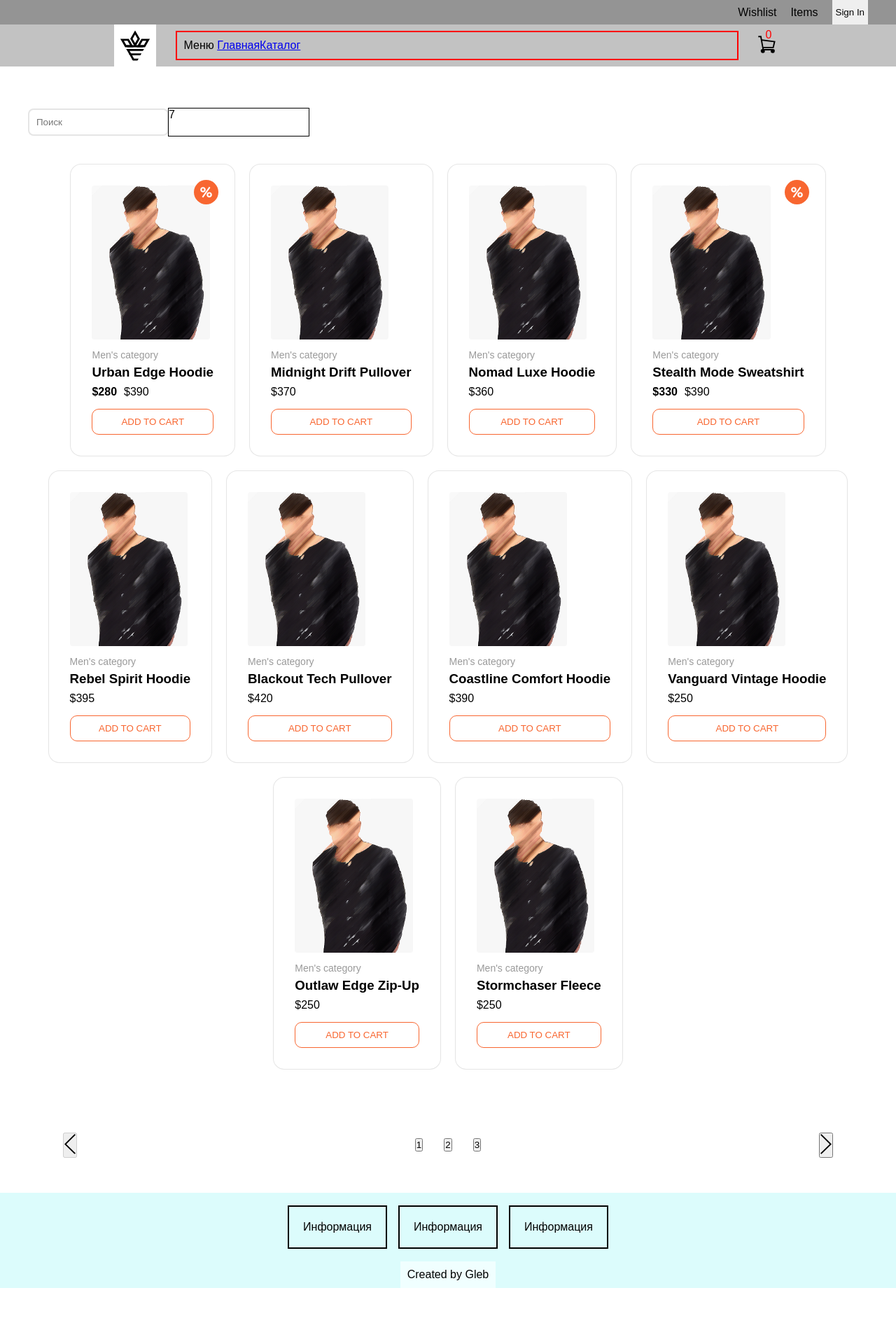
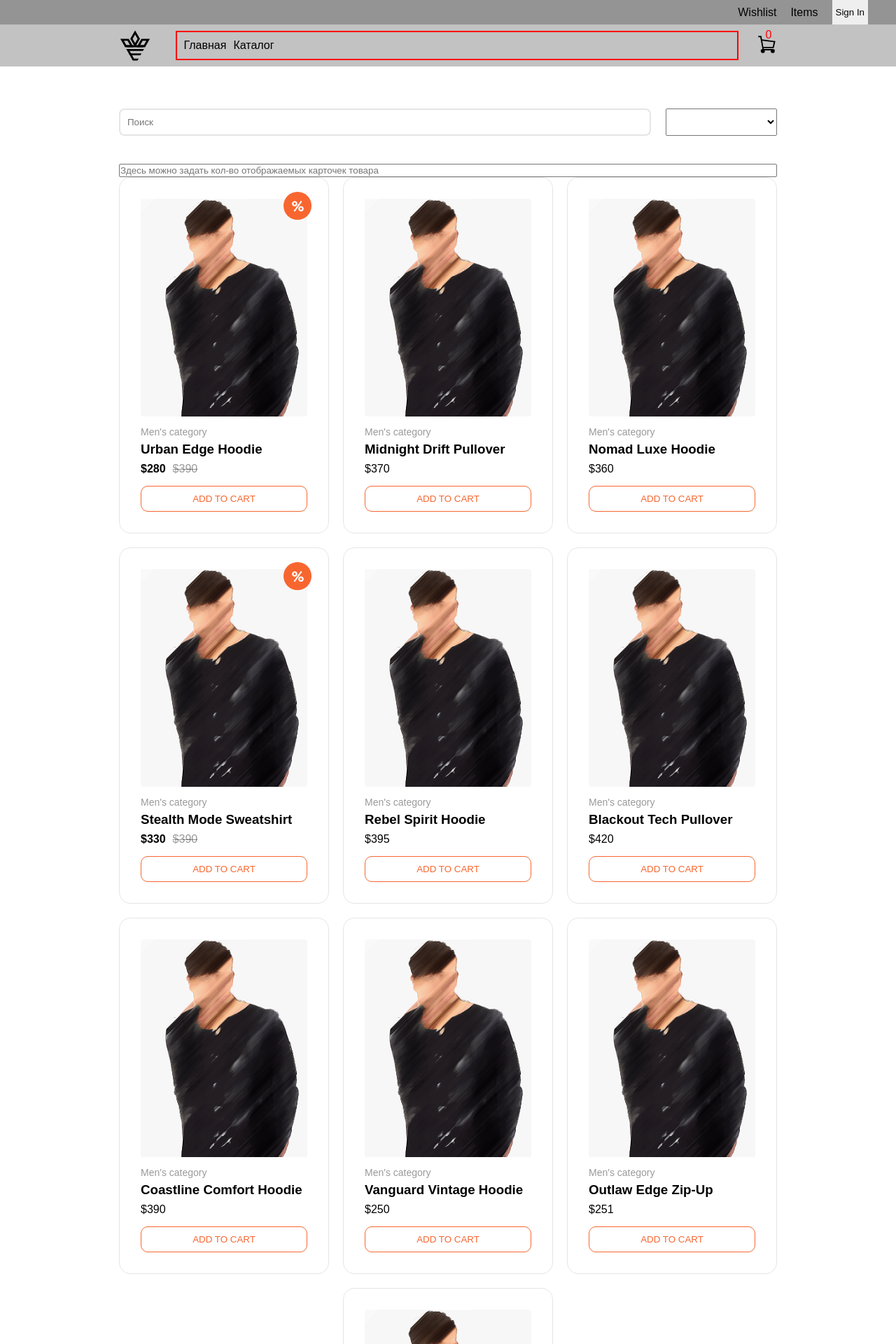
Before and after one commit to glsidorenko/market, an Angular app: page /catalogue in a window 1280 px wide. Shown: the top 1920 px of the page at 70% size. Before the commit the page ends 1840 px from the top, so only its background shows below. Built offline with nearby package versions, Linux system fonts and the light colour scheme.

Commit message:
feat: update

```diff
--- a/src/app/app.component.css
+++ b/src/app/app.component.css
@@ -46,6 +46,29 @@ main {
     width: 800px;
     outline: 2px solid red;
     padding: 10px;
+}
+
+.menu a {
+    /* margin-left: 30px;
+    width: 800px;
+    outline: 2px solid red;
+    padding: 10px; */
+    text-decoration: none;
+    color: black;
+}
+
+.menu a:hover {
+    /* margin-left: 30px;
+    width: 800px;
+    outline: 2px solid red;
+    padding: 10px; */
+    text-decoration: none;
+    transition: all 200ms;
+    color: rgba(0, 0, 0, 0.459);
+}
+
+.menu a:nth-last-child(1) {
+    margin-left: 10px;
 }
 
 .div_search {
--- a/src/app/app.component.html
+++ b/src/app/app.component.html
@@ -10,8 +10,9 @@
       </div>
       <div class="div_nav">
         <img class="nav_logo" src="/assets/logo.svg">
-        <div class="menu">Меню
+        <div class="menu">
           <a routerLink="/main-page">Главная</a>
+          <a href=""></a>
           <a routerLink="/catalogue">Каталог</a>
         </div>
         <a routerLink="/cart">
--- a/src/app/app.component.ts
+++ b/src/app/app.component.ts
@@ -8,7 +8,7 @@ import { CartService } from './services/cart/cart.service';
   imports: [RouterOutlet, RouterLink],
   templateUrl: './app.component.html',
   styleUrl: './app.component.css',
-  providers: [CartService, { provide: CartService, useClass: CartService}],
+  providers: [CartService],
   changeDetection: ChangeDetectionStrategy.OnPush
 })
 
--- a/src/app/pages/catalogue/catalogue.component.css
+++ b/src/app/pages/catalogue/catalogue.component.css
@@ -1,3 +1,7 @@
+button {
+    cursor: pointer;
+}
+
 .container {
     display: flex;
     flex-direction: column;
@@ -6,7 +10,7 @@
 }
 
 .middle {
-    width: 1200px;
+    width: 940px;
     display: flex;
     flex-direction: column;
     /* justify-content: space-evenly; */
@@ -23,16 +27,14 @@
     border-radius: 8px;
     border: 2px solid rgba(0, 0, 0, .1);
     transition: border .3s;
+    width: calc(100% - 180px);
+
 }
 
 .search:focus {
-    border: 2px solid rgba(248, 102, 48, 1);
+    /* border: 2px solid rgba(248, 102, 48, 1); */
+    outline: 0;
 
-}
-
-.search:active {
-    /* outline: 2px solid saddlebrown; */
-    border: 2px solid rgba(248, 102, 48, 1);
 }
 
 .list {
@@ -45,18 +47,9 @@
 
 .list_items {
     gap: 20px;
-    /* width: 850px; */
     display: flex;
+    justify-content: center;
     flex-wrap: wrap;
-    /* align-items: center; */
-    justify-content: center;
-    /* margin-top: 80px; */
-}
-
-.filter {
-    width: 200px;
-    gap: 40px;
-    outline: 1px solid black;
 }
 
 .pagination {
@@ -68,28 +61,67 @@
     align-items: center;
 }
 
-.pagination_dots {
-    display: flex;
-    gap: 30px;
+.pagination_dots > button {
+    border-radius: 100%;
+    width: 35px;
+    height: 35px;
+    /* background-color: rgba(0,0,0,0.1); */
+    text-align: center;
+    border: 0px;
+
 }
 
-.pagination_dots input {
-    padding: 7px 10px;
-    border: 0;
-    background: red;
-    color: white;
+.select_sort {
+    margin-left: auto;
+
 }
 
-.arrow_prev {
-    width: 20px;
+.select_sort:focus {
+    outline: none;
+
+}
+
+.pagination_dots > button:not(:first-child) {
+    margin-left: 10px;
+}
+
+.pagination_dots > button.active {
+    color: white;
+    background-color: rgba(248, 102, 48, 1);
+    cursor: default;
+}
+
+.pagination_dots > button:hover {
+
+    outline: 1px solid rgba(248, 102, 48, 1);
+
+}
+
+.arrow_prev,
+.arrow_next {
+    /* padding: 50px; */
+    /* margin: 10px; */
+    background-color: white;
+    border: 0px;
+    width: 15px;
+}
+
+
+
+.arrow_next {
     left: 20px;
 }
+
 
 .arrow_prev svg {
     transform: rotate(180deg);
 }
 
 .arrow_next {
-    width: 20px;
     right: 20px;
 }
+
+.arrow_next:disabled,
+.arrow_prev:disabled {
+    cursor: default
+}
--- a/src/app/pages/catalogue/catalogue.component.html
+++ b/src/app/pages/catalogue/catalogue.component.html
@@ -2,15 +2,21 @@
 <section class="container">
     <div class="middle">
         <div class="div_search">
-            <input type="text" placeholder="Поиск" class="search" [formControl]="searchProduct">
-            <div class="filter">7</div>
+            <input type="text" placeholder="Поиск" class="search" [formControl]="searchProduct$">
+                    <select [formControl]="selectedValue$" class="select_sort">
+                        <option value="default" disabled>Сортировка</option>
+                        <option value="sortAsc">По возрастанию цены</option>
+                        <option value="sortDecs">По убыванию цены</option>
+                        <option value="sale">Акционные</option>
+                    </select>
         </div>
+        <input type="text" placeholder="Здесь можно задать кол-во отображаемых карточек товара">
         <div class="list_items">
-            @for(product of itemsToShow(); track product.id) {
+            @for(product of visibleItems(); track product.id) {
                 <app-card [card]="product"></app-card>
             }
             @empty {
-                <div>nothing!</div>
+                <div>По вашему запросу ничего не найдено!</div>
             }
         </div>
     </div>
@@ -21,9 +27,9 @@
             </svg>
         </button>
         <div class="pagination_dots">
-            @if(pageCount() > 2) {
+            @if(pageCount() >= 2) {
                 @for(page of pageCount() | numberToArray; track page) {
-                    <button (click)="updateCurrentPage(page)">{{page}}</button>
+                    <button (click)="updateCurrentPage(page)" #button  [class.active]="page === currentPage()">{{page}}</button>
                 }
             }
         </div>
@@ -33,6 +39,4 @@
             </svg>
         </button>
     </div>
-
-    <!-- <app-pagination/> -->
 </section>
--- a/src/app/pages/catalogue/catalogue.component.ts
+++ b/src/app/pages/catalogue/catalogue.component.ts
@@ -2,12 +2,11 @@ import { Component, computed, Inject, PLATFORM_ID, Signal, signal, WritableSigna
 import { products } from '../../products';
 import { CardComponent } from '../../ui/card/card.component';
 import { NumberToArrayPipe } from "../../number-to-array.pipe";
-// import { PaginationComponent } from '../../ui/pagination/pagination.component';
 import { Product } from '../../types';
 import { FormControl, ReactiveFormsModule } from '@angular/forms';
-import { debounceTime, distinctUntilChanged, filter, Observable, of, OperatorFunction, switchMap, tap } from 'rxjs';
-// import { isPlatformBrowser } from '@angular/common';
+import { debounceTime, distinctUntilChanged, filter, OperatorFunction, tap, from, of, map } from 'rxjs';
 import { takeUntilDestroyed } from '@angular/core/rxjs-interop';
+
 
 @Component({
   selector: 'app-catalogue',
@@ -21,60 +20,96 @@ export class CatalogueComponent {
   products: WritableSignal<Product[]> = signal(products);
   itemsPerPage: WritableSignal<number> = signal(10);
   currentPage: WritableSignal<number> = signal(1);
-  totalCount: Signal<number> = computed(() => this.products.length);
-  searchStatus: WritableSignal<string | undefined> = signal('')
-  public searchProduct  = new FormControl<string>("");
+  totalCount: Signal<number> = computed(() => {
+    if(this.searchedItems().length > 0) {
+      console.log("есть")
+      return this.searchedItems().length;
+    }
+
+    return this.products().length;
+  })
+  isProductFound: WritableSignal<boolean> = signal(true)
   searchedItems: WritableSignal<Product[]> = signal([]);
 
+  visibleItems: Signal<Product[] | undefined> = computed(() => {
+    const items = this.products();
+    const perPage = this.itemsPerPage();
+    const page = this.currentPage();
+    const isProductFound = this.isProductFound();
+    const searched = this.searchedItems();
+
+
+    function modifyArray(array: Product[]) {
+      return array.slice((page - 1) * perPage, perPage * page);
+    }
+
+    if (!isProductFound) {
+      return undefined;
+    }
+    while (searched.length === 0) {
+      return modifyArray(items);
+    }
+    return modifyArray(searched);
+
+
+  })
+
+  searchProduct$  = new FormControl<string>("");
+  selectedValue$ = new FormControl<string>("");
+  sort: string = ''
 
 
   constructor(@Inject(PLATFORM_ID) public platformId: string) {
-    this.searchProduct.valueChanges.pipe(
+    this.searchProduct$.valueChanges.pipe(
         filterNilValue(),
         debounceTime(300),
         distinctUntilChanged(),
         tap(search => {
-          this.searchStatus.set('');
-          this.searchedItems.set(this.products().filter(item => item.title.toLowerCase().includes(search)))
+          this.isProductFound.set(true); // чтобы не ломался при изменении текста поиска
+          this.searchedItems.set(this.products().filter(item => item.title.toLowerCase().includes(search.toLowerCase())))
         }),
         tap(search => {
-          if (search && !this.searchedItems().length) {
-            this.searchStatus.set(undefined);
+          if (!search) {
+            this.searchedItems.set([]);
           }
-          if (!search) {
-            console.log("show visibleItemsArray")
-            this.searchedItems.set([]);
+          if (search && !this.searchedItems().length) { //если не нашло
+            this.isProductFound.set(false);
           }
         }),
         takeUntilDestroyed(),
-    ).subscribe()
+    ).subscribe();
+
+    this.selectedValue$.valueChanges.pipe(
+      filterNilValue(),
+      debounceTime(300),
+      distinctUntilChanged(),
+      tap((value) => {
+        switch(value) {
+          case 'sale' : {
+            return this.products.set(this.products().filter((value) => value.salePrice))
+          }
+          case 'sortAsc' : {
+            return this.products.set([...this.products()].sort((a, b) => a.price - b.price))
+          }
+          case 'sortDecs' : {
+            return this.products.set([...this.products()].sort((a, b) => b.price - a.price))
+          }
+        }
+      }),
+      takeUntilDestroyed()
+    ).subscribe(console.log)
 
     effect(() => console.log(`Visible`, this.visibleItems()));
     effect(() => console.log(`Searched`, this.searchedItems()));
-  }
+    effect(() => console.log(`length`, this.totalCount()));
 
-  visibleItems: Signal<Product[]> = computed(() => {
-    const items = this.products();
-    const perPage = this.itemsPerPage();
-    const page = this.currentPage();
-    return items.slice((page - 1) * perPage, perPage * page);
-  })
-
-  itemsToShow() {
-    if (this.searchStatus() === undefined) {
-      return undefined;
-    }
-    while (this.searchedItems().length === 0) {
-      return this.visibleItems();
-    }
-    return this.searchedItems();
   }
 
 
   pageCount: Signal<number> = computed(() => {
-    const items = this.products();
     const count = this.itemsPerPage();
-    return Math.ceil(items.length / count);
+    const total = this.totalCount();
+    return Math.ceil(total / count);
   })
 
   nextPage(): void {
@@ -110,7 +145,6 @@ export class CatalogueComponent {
   updateCurrentPage(page: number): void {
     this.currentPage.set(page);
   }
-
 }
 
 export function filterNilValue<T>(): OperatorFunction<T, NonNullable<T>> {
--- a/src/app/products.ts
+++ b/src/app/products.ts
@@ -80,7 +80,7 @@ export const products: Product[] = [
         title: "Outlaw Edge Zip-Up",
         description: "",
         salePrice: null,
-        price: 250
+        price: 251
     },
     {
         id: 10,
@@ -89,7 +89,7 @@ export const products: Product[] = [
         title: "Stormchaser Fleece",
         description: "",
         salePrice: null,
-        price: 250
+        price: 252
     },
     {
         id: 11,
@@ -98,7 +98,7 @@ export const products: Product[] = [
         title: "Rogue Wave Hoodie",
         description: "",
         salePrice: null,
-        price: 250
+        price: 253
     },
     {
         id: 12,
@@ -107,7 +107,7 @@ export const products: Product[] = [
         title: "Legacy Craft Pullover",
         description: "",
         salePrice: null,
-        price: 250
+        price: 254
     },
     {
         id: 13,
@@ -116,7 +116,7 @@ export const products: Product[] = [
         title: `Ironclad Strength Hoodie`,
         description: "",
         salePrice: null,
-        price: 250
+        price: 255
     },
     {
         id: 14,
@@ -125,7 +125,7 @@ export const products: Product[] = [
         title: `Echo Chamber Zip-Up`,
         description: "",
         salePrice: null,
-        price: 250
+        price: 256
     },
     {
         id: 15,
@@ -134,7 +134,7 @@ export const products: Product[] = [
         title: `Wanderlust Fleece Hoodie`,
         description: "",
         salePrice: null,
-        price: 250
+        price: 257
     },
     {
         id: 16,
@@ -143,7 +143,7 @@ export const products: Product[] = [
         title: `Streetwise Pulse Pullover`,
         description: "",
         salePrice: null,
-        price: 250
+        price: 258
     },
     {
         id: 17,
@@ -152,7 +152,7 @@ export const products: Product[] = [
         title: `Timberline Adventure Hoodie`,
         description: "",
         salePrice: null,
-        price: 250
+        price: 259
     },
     {
         id: 18,
@@ -160,8 +160,8 @@ export const products: Product[] = [
         category: "Men's category",
         title: `Asphalt Armor Sweatshirt`,
         description: "",
-        salePrice: null,
-        price: 250
+        salePrice: 260,
+        price: 400
     },
     {
         id: 19,
@@ -169,8 +169,8 @@ export const products: Product[] = [
         category: "Men's category",
         title: `Chill Factor Zip Hoodie`,
         description: "",
-        salePrice: null,
-        price: 250
+        salePrice: 261,
+        price: 400
     },
     {
         id: 20,
@@ -178,8 +178,8 @@ export const products: Product[] = [
         category: "Men's category",
         title: `Titan Blend Hoodie`,
         description: "",
-        salePrice: null,
-        price: 250
+        salePrice: 262,
+        price: 400
     },
     {
         id: 21,
@@ -187,7 +187,7 @@ export const products: Product[] = [
         category: "Men's category",
         title: `Test Product`,
         description: "",
-        salePrice: null,
-        price: 250
+        salePrice: 263,
+        price: 400
     }
 ]
--- a/src/app/ui/card/card.component.css
+++ b/src/app/ui/card/card.component.css
@@ -1,14 +1,8 @@
 .list_item {
-    /* gap: 5px; */
-    /* display: flex; */
-    /* flex-direction: column; */
-    align-items: center;
     padding: 30px;
-    background: #fff;
-    border: 1px solid;
-    border-color: rgba(0, 0, 0, .1);
+    border: 1px solid rgba(0, 0, 0, .1);
     border-radius: 16px;
-    position: relative;
+    max-width: 300px;
 }
 
 .product_category {
@@ -20,10 +14,12 @@
 
 .product_title {
     margin-bottom: 8px;
+    text-wrap: wrap;
 }
 
 .product_photo {
-    height: 220px;
+    width: 100%;
+    height: auto;
     margin-bottom: 10px;
     border-radius: 4px;
 }
@@ -33,24 +29,22 @@
     color: black;
     flex-wrap: wrap;
     margin-bottom: 15px;
-    /* gap: 10px; */
 }
 
 .sale_price {
-    /* color: red; */
     font-weight: bold;
     margin-right: 10px;
 }
 
-.price {
-    /* margin-left: 10px; */
+.underline {
+    text-decoration: line-through;
+    color: rgba(0, 0, 0, .4);;
 }
 
-.underlined {
-    text-decoration: line-through;
+.image_container {
+    position: relative;
+    /* max-width: 200px; */
 }
-
-
 
 .sale {
     display: flex;
@@ -58,12 +52,10 @@
     justify-content: center;
     position: absolute;
     text-align: center;
-    /* top: 50px; */
-    /* left: 50%; */
-    width: 35px;
-    height: 35px;
-    top: 22px;
-    right: 23px;
+    width: 40px;
+    height: 40px;
+    right: -6px;
+    top: -10px;
     border-radius: 100%;
     background-color: rgba(248, 102, 48, 1);
 }
--- a/src/app/ui/card/card.component.html
+++ b/src/app/ui/card/card.component.html
@@ -1,22 +1,27 @@
 @let product = card();
 
 <div class="list_item">
+
+    <ng-container></ng-container>
+    <div class="image_container">
         @if(product.salePrice) {
         <div class="sale">
             <svg width="48" height="48" viewBox="0 0 48 48" xmlns="http://www.w3.org/2000/svg">
                 <path
                     d="M12.4946 36.9144L15.952 39L35.5438 11.4866L32.2401 9L12.4946 36.9144ZM8 17.1417C8 21.3128 11.1885 24.2406 15.3758 24.2406C19.563 24.2406 22.7131 21.3128 22.7131 17.1417C22.7131 12.9305 19.563 10.0027 15.3758 10.0027C11.1885 10.0027 8 12.9305 8 17.1417ZM12.3409 17.1417C12.3409 15.1765 13.7623 13.893 15.3758 13.893C16.9892 13.893 18.3721 15.1765 18.3721 17.1417C18.3721 19.1471 17.0276 20.4305 15.3758 20.4305C13.8007 20.4305 12.3409 19.1471 12.3409 17.1417ZM25.2869 31.2193C25.2869 35.3904 28.4754 38.3583 32.6627 38.3583C36.8115 38.3583 40 35.3904 40 31.2193C40 27.008 36.8115 24.1203 32.6627 24.1203C28.4754 24.1203 25.2869 27.008 25.2869 31.2193ZM29.6278 31.2193C29.6278 29.2139 31.0492 27.9305 32.6627 27.9305C34.2377 27.9305 35.6591 29.2139 35.6591 31.2193C35.6591 33.1845 34.2761 34.4679 32.6627 34.4679C31.0876 34.4679 29.6278 33.1845 29.6278 31.2193Z">
                 </path>
-        </svg></div>
+            </svg>
+        </div>
         }
         <img [src]="product.photoUrl" alt="Product Photo" class="product_photo">
+    </div>
     <p class="product_category">{{product.category}}</p>
     <h3 class="product_title">{{product.title}}</h3>
     <div class="prices">
         @if(product.salePrice) {
             <p class="sale_price">{{product.salePrice | currency: 'USD':'symbol':'3.0-0'}}</p>
         }
-        <p class="price">{{product.price | currency: 'USD':'symbol':'3.0-0'}}</p>
+        <p class="price" [class.underline] ="!!product.salePrice">{{product.price | currency: 'USD':'symbol':'3.0-0'}}</p>
     </div>
     <button (click)="addProduct(product)" class="add_btn">ADD TO CART</button>
 </div>
```
Also changed, not shown: src/assets/logo.svg, 1 other file (tests, documents, lock files or other folders). Lines whose indentation alone changed are shown as unchanged.
